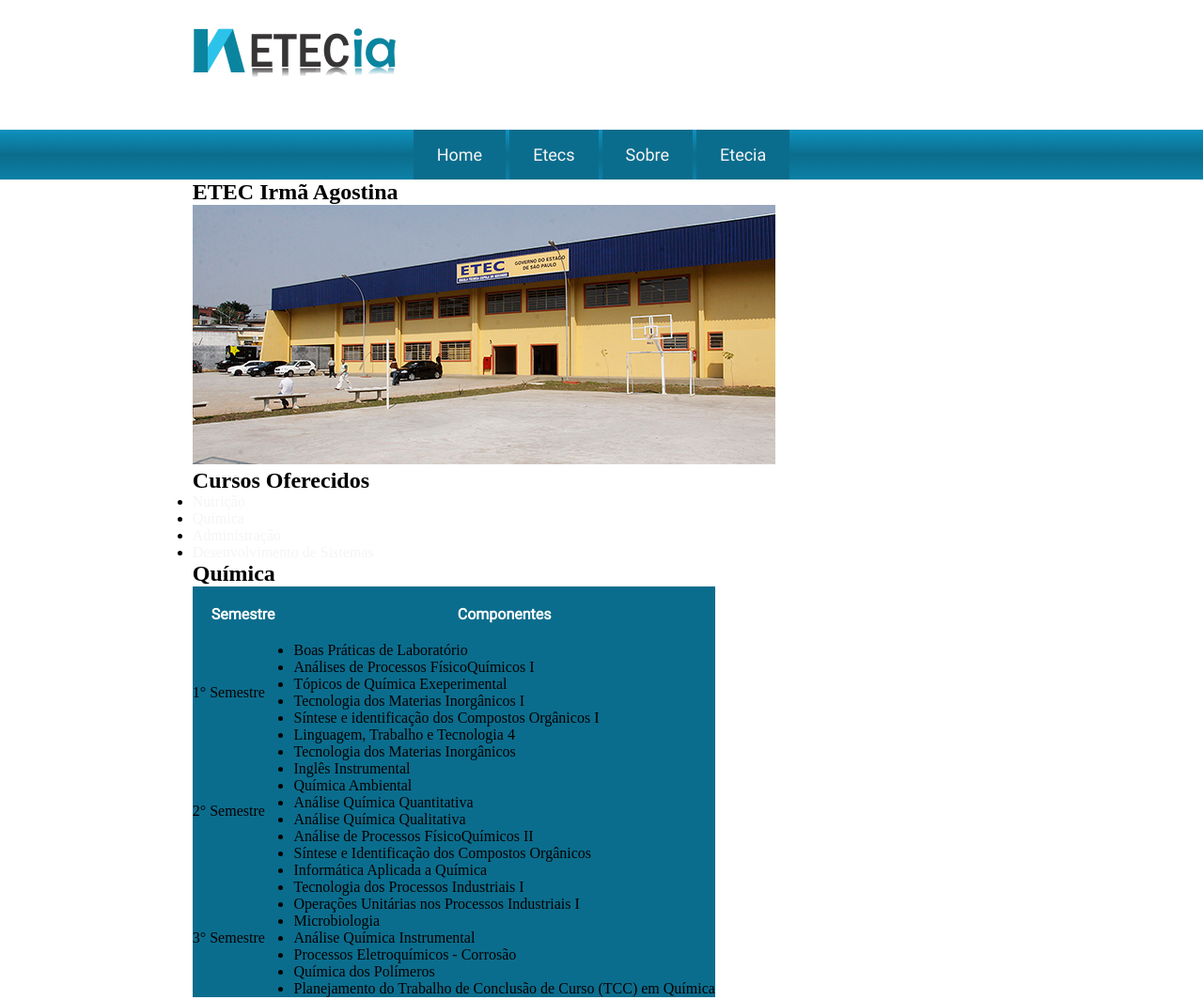
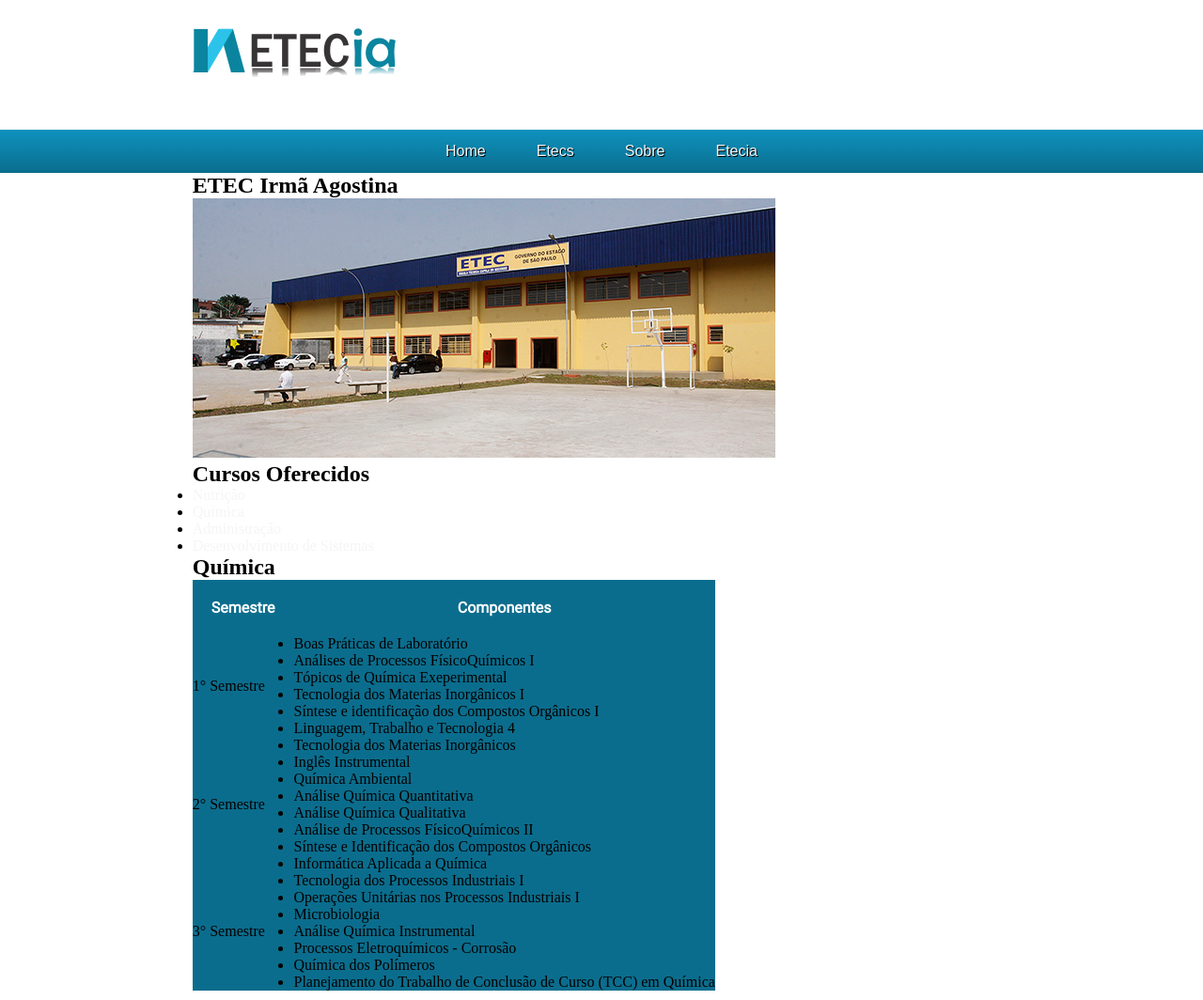
Before and after one commit to giovanni113/Site_Etec, a plain HTML site: page etecia.html in a window 1280 px wide. Shown: the top 1064 px of the page at 94% size. Drawn offline with Linux system fonts and the light colour scheme.

Commit message:
Css ainda mais atualizado

```diff
--- a/css/estilo.css
+++ b/css/estilo.css
@@ -27,7 +27,7 @@ table, th, td, tr {
 
 .menu{
     text-align: center;
-    background-image: linear-gradient(#0e92be,#0b6d8d,#0c80a6)
+    background-image: linear-gradient( #0e92be,#0c80a6,#0b6d8d);
 }
 
 .hover {
@@ -35,16 +35,19 @@ table, th, td, tr {
     list-style: none;
     border: 2px;
     border-color: #0b6d8d;
-    background-color: #0b6d8d;
-    font-family: Roboto;
-    padding: 16px;
+    background-image: linear-gradient( #0e92be,#0c80a6,#0b6d8d);
+    font-family: Arial;
+    padding: 14px;
     padding-left: 25px;
     padding-right: 25px;
-    font-size: 18px;
+    font-size: 16px;
+	text-shadow: 1px 1px #000000;
+	border-left: 1px #10a4d5;
+	border-right: 1px #10a4d5;
 }
 
 .hover:hover {
-    background-color: #07495f;
+    background-image: linear-gradient(#07495f,#07495f,#07495f);
     cursor: pointer;
 }
 
```
